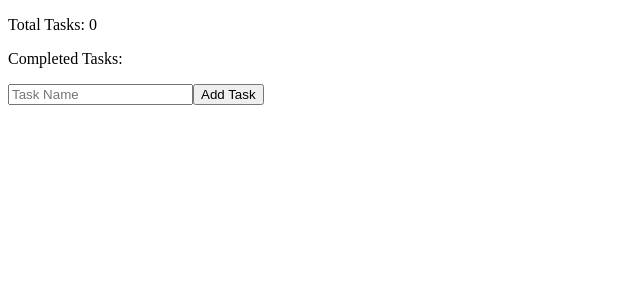
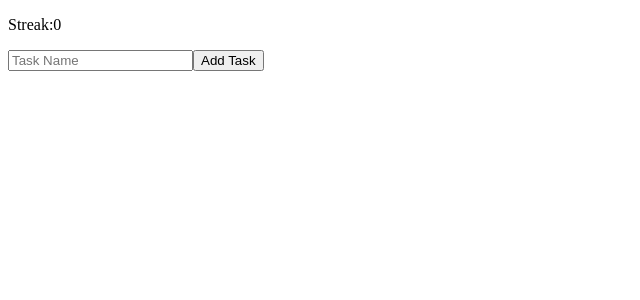
Before and after one commit to joshpitzalis/ritual, a React (Create React App) app in the folder ritual/: page / in a window 1280 px wide. Shown: the top 300 px of the page, without its empty margins (0-640 px from the left). Built offline with nearby package versions, Linux system fonts and the light colour scheme.

Commit message:
now you can update streak when all tasks are complete

```diff
--- a/ritual/src/components/App.js
+++ b/ritual/src/components/App.js
@@ -1,5 +1,5 @@
 import React, { Component } from 'react';
-import Points from './points';
+import Streak from './Streak';
 import Task from './Task';
 import Add from './Add';
 
@@ -9,8 +9,11 @@ class App extends Component {
     super();
     this.createTask = this.createTask.bind(this);
     this.updateTask = this.updateTask.bind(this);
+    this.updateStreak = this.updateStreak.bind(this);
     this.state = {
-      tasks: {}
+      tasks: {},
+      streak: 0,
+      tally: ''
     };
   }
 
@@ -18,27 +21,49 @@ class App extends Component {
     const tasks = {...this.state.tasks};
     const timestamp = Date.now();
     tasks[`task-${timestamp}`] = task;
-    this.setState({tasks});
+    this.setState({
+      tasks,
+      completed: false});
   }
 
   updateTask (key, updatedTask) {
     const tasks = {...this.state.tasks};
     tasks[key] = updatedTask;
-    this.setState({ tasks });
+    this.setState({ tasks }, function updateStreak() {
+      // if all tasks are complete increment streak by one, just checcking status of all tasks here
+      // SuperHack! did ths by putting each completed value in an array and then squishing into a string and then checking if it includes teh word true
+      const tally = Object
+        .keys(this.state.tasks)
+        .map(task => this.state.tasks[task].complete).toString();
+      if (!tally.includes('false')){
+        let streak = {...this.state.streak};
+        streak = this.state.streak + 1
+        this.setState({ streak });
+      }
+    });
+  }
+
+  updateStreak (updatedStreak) {
+    console.log(updatedStreak)
+
   }
 
   render () {
+    const {tasks, streak, completed} = this.state;
     return (
       <div>
-        <Points count={this.state.tasks} />
+        <Streak streak={streak} />
         <ol>
           {Object
-            .keys(this.state.tasks)
+            .keys(tasks)
             .map(key => <Task
               key={key}
               index={key}
-              details={this.state.tasks[key]}
-              updateTask={this.updateTask} />)
+              details={tasks[key]}
+              updateTask={this.updateTask}
+              completed={completed}
+              count={tasks}
+              />)
           }
         </ol>
         <Add createTask={this.createTask} />
--- /dev/null
+++ b/ritual/src/components/Streak.js
@@ -0,0 +1,17 @@
+import React, { Component } from 'react';
+
+class Streak extends Component {
+
+  render () {
+    return (
+      <div>
+        <p>
+          Streak:
+          {this.props.streak}
+        </p>
+      </div>
+    );
+  }
+}
+
+export default Streak;
--- a/ritual/src/components/Task.js
+++ b/ritual/src/components/Task.js
@@ -2,25 +2,22 @@ import React, { Component } from 'react';
 
 class Task extends Component {
 
-  constructor () {
-    super();
+  constructor (props) {
+    super(props);
     this.togglChecked = this.togglChecked.bind(this);
   }
 
   togglChecked () {
     const task = this.props.details;
-    // this.props.details.complete = true;
-    const updatedTask = {...task,
-      complete: true};
+    const updatedTask = { ...task, complete: !task.complete };
     this.props.updateTask(this.props.index, updatedTask);
   }
 
   render () {
     return (
-      <li style={{
-      textDecoration: this.props.details.complete ? 'line-through' : 'none'
-    }}>
-        <input type='checkbox' onChange={() => this.togglChecked()} />
+      <li onChange={() => this.togglChecked()} style={{
+        textDecoration: this.props.details.complete ? 'line-through' : 'none'}}>
+        <input type='checkbox'/>
         {this.props.details.name}</li>
     );
   }
--- a/ritual/src/components/points.js
+++ /dev/null
@@ -1,15 +0,0 @@
-import React, { Component } from 'react';
-
-class Points extends Component {
-  render () {
-    return (
-      <div>
-        <p>Total Tasks: {Object
-            .keys(this.props.count).length}</p>
-          <p>Completed Tasks: </p>
-      </div>
-    );
-  }
-}
-
-export default Points;
```
